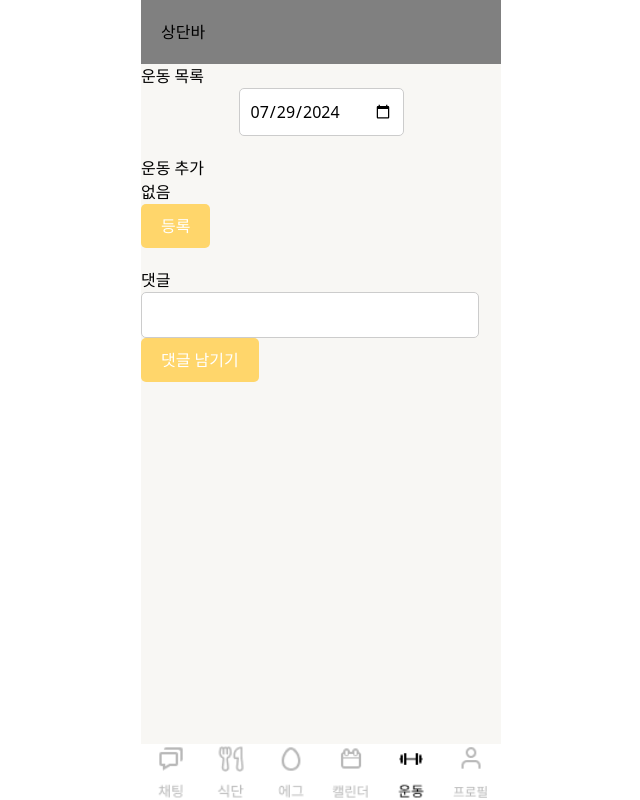
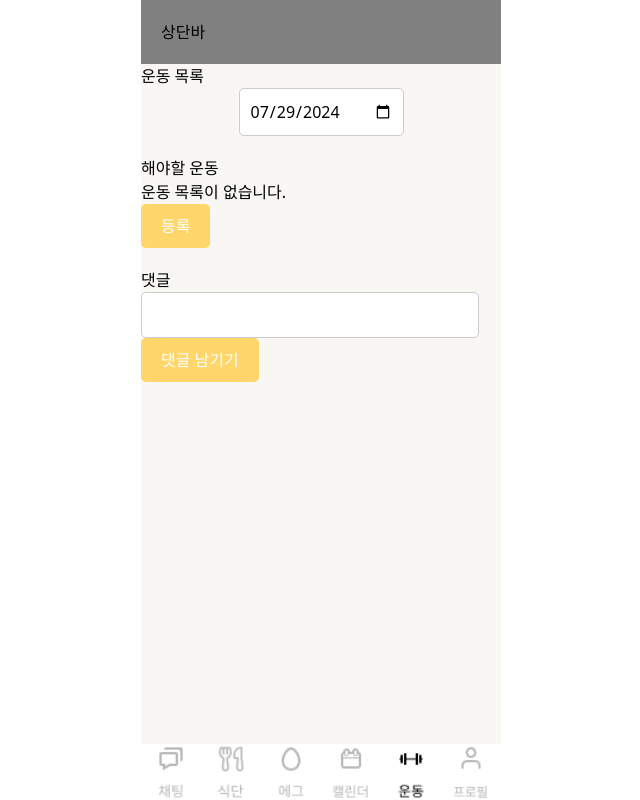
Before and after one commit to kimjungminn24/EggInHealth, a React (Vite) app in the folder frontend/: page /userexercise in a window 1280 px wide. Shown: the whole page, without its empty margins (319-959 px from the left). Built offline with nearby package versions, Linux system fonts and the light colour scheme.

Commit message:
:bug: exh_list  제대로 출력되게 수정 , 피드백페이지 구현 필요

```diff
--- a/frontend/src/components/user/Exh.jsx
+++ b/frontend/src/components/user/Exh.jsx
@@ -1,10 +1,9 @@
 import React, { useState } from 'react';
 import useStore from '../../store/store_test';
 import AddExerciseModal from '../../components/trainer/ModalAddUserExercise';
-import Comments from '../../components/user/Comments';
 
-const ExerciseList = () => {
-  const exercises = useStore((state) => state.exercises) || {}; // exercises가 undefined인 경우 빈 객체로 초기화
+const ExerciseList = ({ selectedDate }) => { //props로 selectedDate 받기
+  const exh = useStore((state) => state.exh_list) || {}; // exh가 undefined인 경우 빈 객체로 초기화
   const [isModalOpen, setIsModalOpen] = useState(false);
 
   const openModal = () => setIsModalOpen(true);
@@ -12,22 +11,30 @@ const ExerciseList = () => {
 
   return (
     <div>
-      <h1>운동 목록</h1>
-      <button onClick={openModal}>운동 추가</button>
+      <h1>해야할 운동</h1>
       <AddExerciseModal isOpen={isModalOpen} onClose={closeModal} />
-      {Object.keys(exercises).map((date) => (
-        <div key={date}>
-          <h2>{date}</h2>
+
+      {selectedDate && exh[selectedDate] ? (
+        <div>
           <ul>
-            {exercises[date].map((exercise, index) => (
+            {exh[selectedDate].filter(exercise => exercise.exh_set).map((exercise, index) => (
               <li key={index}>
-                {exercise.exh_name} - {exercise.exh_set ? `세트: ${exercise.exh_set}, 무게: ${exercise.exh_weight}` : `운동 시간: ${exercise.ex_time}`}
-                <Comments date={date} type="exercise" subType={exercise.exh_name} />
+                {exercise.exh_name} - 세트: {exercise.exh_set}, 반복 : {exercise.exh_rep}, 무게: {exercise.exh_weight}
               </li>
             ))}
           </ul>
+          <ul>
+            {exh[selectedDate].filter(exercise => exercise.ex_time).map((exercise, index) => (
+              <li key={index}>
+                {exercise.exh_name} - 운동 시간: {exercise.ex_time}
+              </li>
+            ))}
+          </ul>
+          <button onClick={openModal}>운동 추가</button>
         </div>
-      ))}
+      ) : (
+        <p>운동 목록이 없습니다.</p>
+      )}
     </div>
   );
 };
--- a/frontend/src/pages/user/UserDiet.jsx
+++ b/frontend/src/pages/user/UserDiet.jsx
@@ -28,7 +28,7 @@ const UserDietPage = () => {
   };
 
   const dietData = diets[selectedDate] ? diets[selectedDate][selectedTab] : null;
-  console.log(dietData)
+  // console.log(dietData)
   return (
     <PageContainer>
       <Title>식단</Title>
--- a/frontend/src/pages/user/UserExercise.jsx
+++ b/frontend/src/pages/user/UserExercise.jsx
@@ -5,47 +5,29 @@ import Comments from '../../components/user/Comments';
 import SelectedDate from '../../components/common/SelectedDate';
 import RegisterButton from './../../components/common/RegisterButton';
 import ModalExercise from '../../components/user/ModalExercise';
+import ExerciseList from './../../components/user/Exh';
 
-const ExerciseList = () => {
-  const exs = useStore((state) => state.exs);
-  const [isModalOpen, setIsModalOpen] = useState(false);
-  const [isModalExerciseOpen, setIsModalExerciseOpen] = useState(false);
+const Exercise = () => {
+
   const [selectedDate, setSelectedDate] = useState();
-
+  const [isModalOpen,setIsModalOpen]=useState(false);
   const openModal = () => setIsModalOpen(true);
   const closeModal = () => setIsModalOpen(false);
-
-  const openModalExercise = () => setIsModalExerciseOpen(true);
-  const closeModalExercise = () => setIsModalExerciseOpen(false);
 
   return (
     <div>
       <h1>운동 목록</h1>
       <SelectedDate selectedDate={selectedDate} setSelectedDate={setSelectedDate}/>
-      <button onClick={openModal}>운동 추가</button>
-      <AddExerciseModal isOpen={isModalOpen} onClose={closeModal} />
-      {(!exs || Object.keys(exs).length === 0) ? (
-        <div>없음</div>
-      ) : (
-        Object.keys(exs).map((date) => (
-          <div key={date}>
-            <h2>{date}</h2>
-            <ul>
-              {exs[date].map((exercise, index) => (
-                <li key={index}>
-                  {exercise.exh_name} - {exercise.exh_set ? `세트: ${exercise.exh_set}, 무게: ${exercise.exh_weight}` : `운동 시간: ${exercise.ex_time}`}
-                </li>
-              ))}
-            </ul>
-          </div>
-        ))
+    <ExerciseList selectedDate={selectedDate}/>
+      <div>
+      <RegisterButton openModal={openModal}/>
+      {isModalOpen && (
+        <ModalExercise date={selectedDate} onClose={closeModal}/>
       )}
-      <div>
-      <RegisterButton openModalExercise={openModalExercise}/>
       </div>
       <Comments date={selectedDate} type="exercise" />
     </div>
   );
 };
 
-export default ExerciseList;
+export default Exercise;
--- a/frontend/src/store/store_test.js
+++ b/frontend/src/store/store_test.js
@@ -1,45 +1,55 @@
-import create from 'zustand';
+import create from "zustand";
 
 const useStore = create((set) => ({
   diets: {},
-    exh_list: {},
+  exh_list: {
+    "2024-07-30": [
+      { exh_name: "런닝머신", exh_set: null, exh_weight: null, ex_time: "30분",exh_rep:null },
+      { exh_name: "벤치프레스", exh_set: 5, exh_weight: "60kg", exh_rep:5,ex_time: null },
+    ],
+  },
   comments: {},
-    exImg:{},
+  exImg: {},
   // 식단 추가 함수
-    addDiet: (date, dietType, diet) => set((state) => {
+  addDiet: (date, dietType, diet) =>
+    set((state) => {
       const diets = state.diets[date] || {};
       diets[dietType] = { ...diet, comments: diet.comments || [] }; // comments 초기화 추가
       return { diets: { ...state.diets, [date]: diets } };
     }),
 
   // 운동 숙제 추가
-    addExh: (date, exh_list) => set((state) => {
-        const exhForDate = state.exercise[date] || [];
+  addExh: (date, exh) =>
+    set((state) => {
+      const exhForDate = state.exh_list?.[date] || []; // state.exercise가 존재하는지 확인
       return {
-            exercise: {
-                ...state.exh_list,
-                [date]: [...exhForDate, exh_list],
+        exh_list: {
+          ...state.exh_list, // state.exh_list 객체 전체를 복사
+          [date]: [...exhForDate, exh], // 날짜에 해당하는 배열 업데이트
         },
       };
     }),
 
-    addExImg:(date,img) => set((state)=>{
-        const exImg = state.Img[date]||{}
+  addExImg: (date, img) =>
+    set((state) => {
+      const exImg = state.Img[date] || {};
       return {
-            exImg:{
-                ...state.exImg,[date]:[...exImg,img]
-            }
-        }
+        exImg: {
+          ...state.exImg,
+          [date]: [...exImg, img],
+        },
+      };
     }),
 
   // addFeedback:(date,)=> set(state)=>{
 
   // }
   // 댓글 추가 함수
-    addComment: (date, type, comment, subType = null) => set((state) => {
+  addComment: (date, type, comment, subType = null) =>
+    set((state) => {
       const commentsForDate = state.comments[date] || {};
 
-        if (type === 'diet') {
+      if (type === "diet") {
         const commentsForType = commentsForDate[type] || {};
         const commentsForSubType = commentsForType[subType] || [];
         const updatedComments = [...commentsForSubType, comment];
```
Lines whose indentation alone changed are shown as unchanged.
